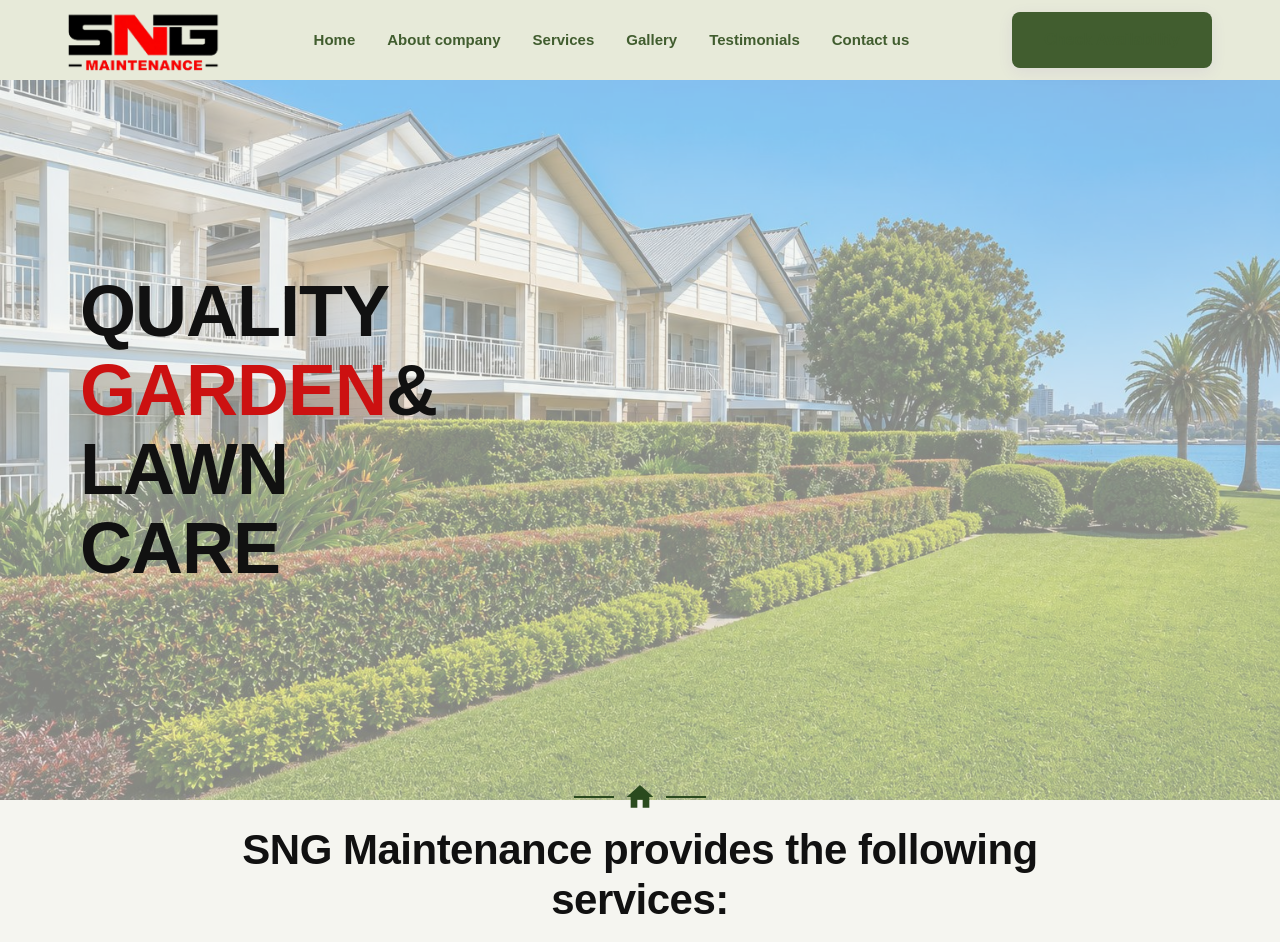
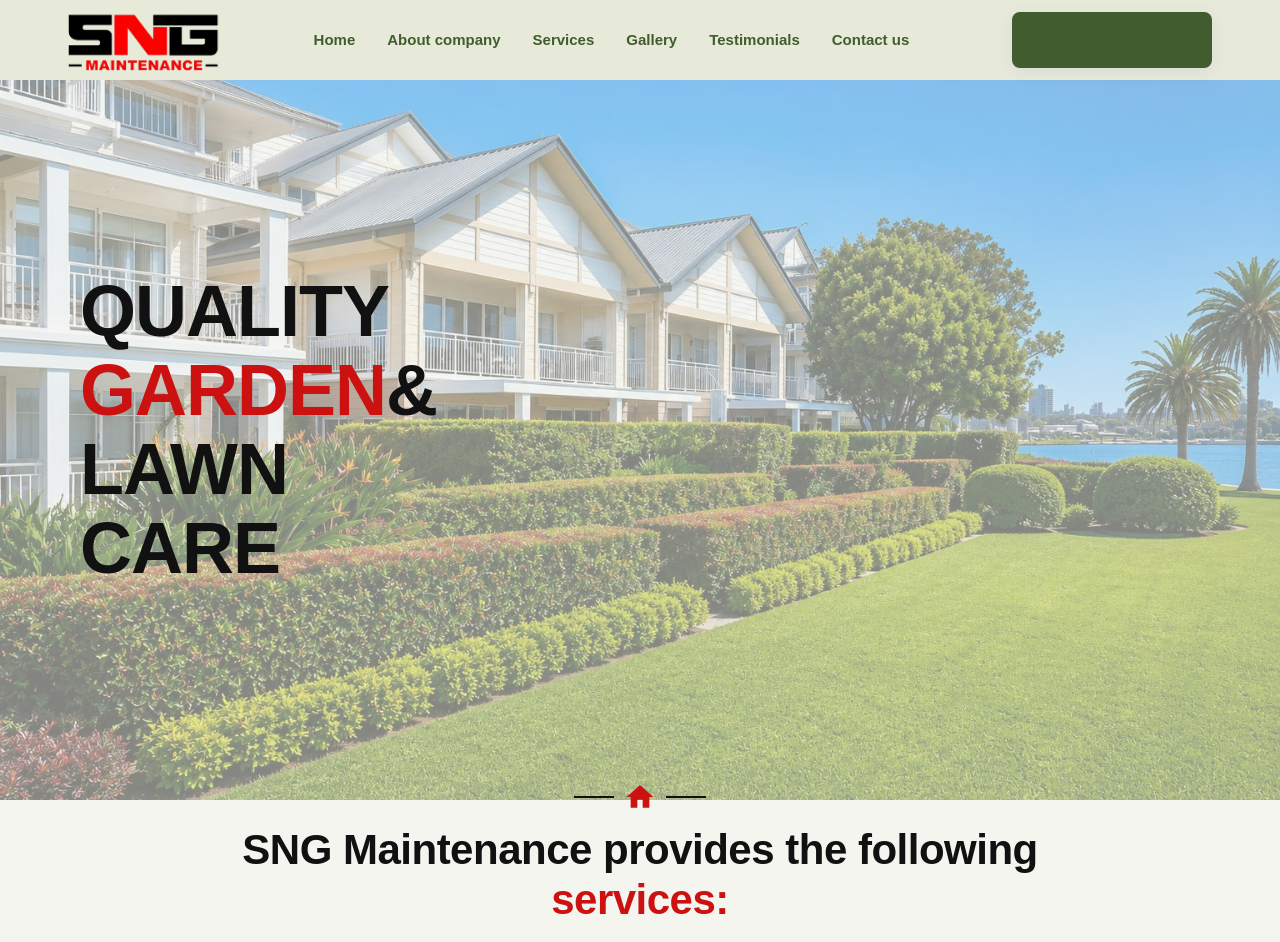
Before and after one commit to brandsbarrel/DNS, a React (Vite) app: page / in a window 1280 px wide. Shown: the top 942 px of the page. Built offline with nearby package versions, Linux system fonts and the light colour scheme.

Commit message:
red insert

```diff
--- a/src/Components/ServiceCard/ServiceCard.css
+++ b/src/Components/ServiceCard/ServiceCard.css
@@ -20,7 +20,7 @@
   display: inline-flex;
   align-items: center;
   justify-content: center;
-  color: #2a4a1e;
+  color: #cc1111;
   margin-bottom: 12px;
   position: relative;
 }
@@ -31,7 +31,7 @@
   display: inline-block;
   width: 40px;
   height: 2px;
-  background: #2a4a1e;
+  background: #111;
   vertical-align: middle;
   margin: 0 10px;
 }
@@ -42,6 +42,10 @@
   color: #111;
   line-height: 1.2;
   margin: 0 0 12px;
+}
+
+.ServiceCard__heading--red{
+  color: #cc1111;
 }
 
 .ServiceCard__subheading {
```
